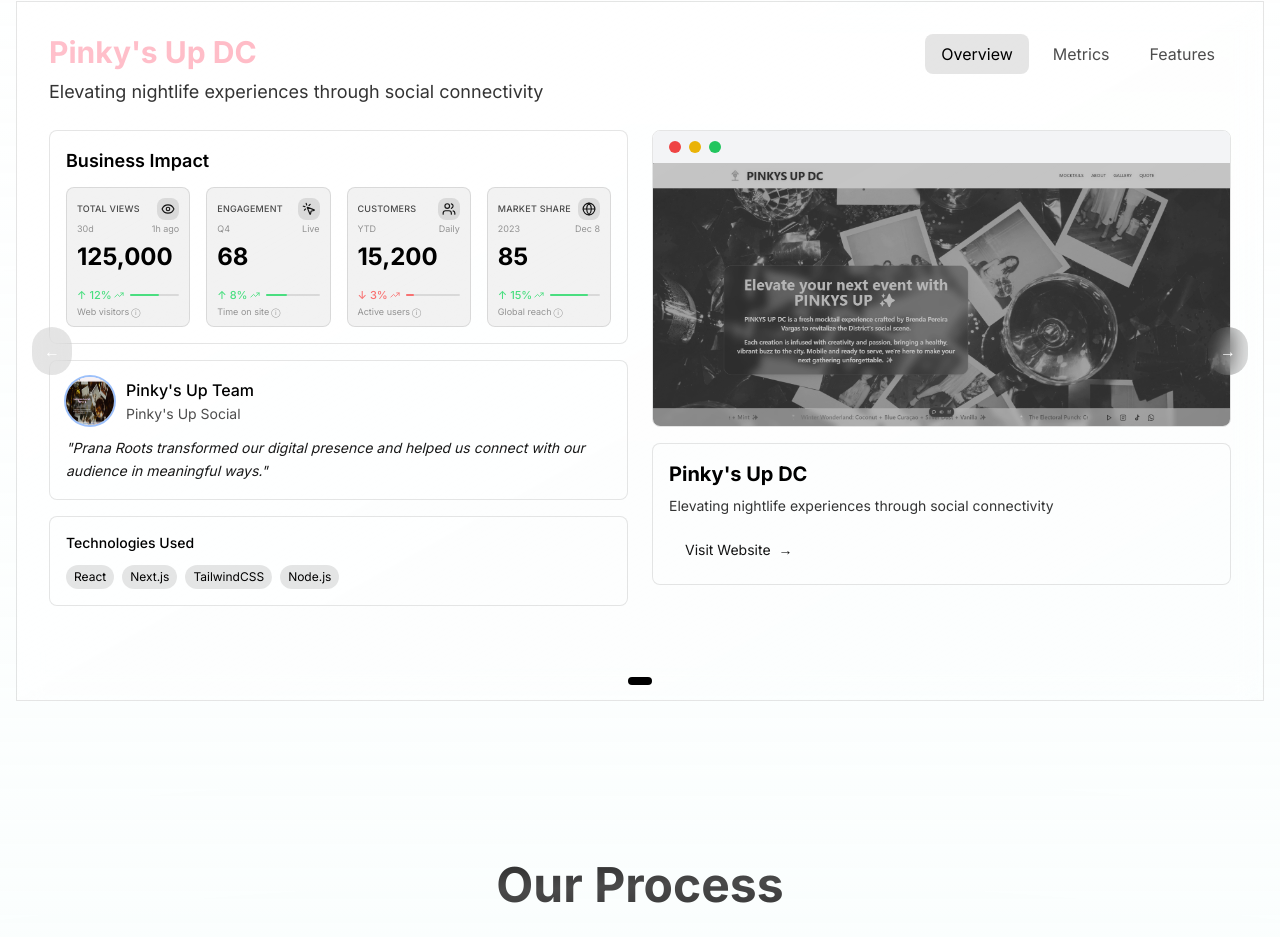
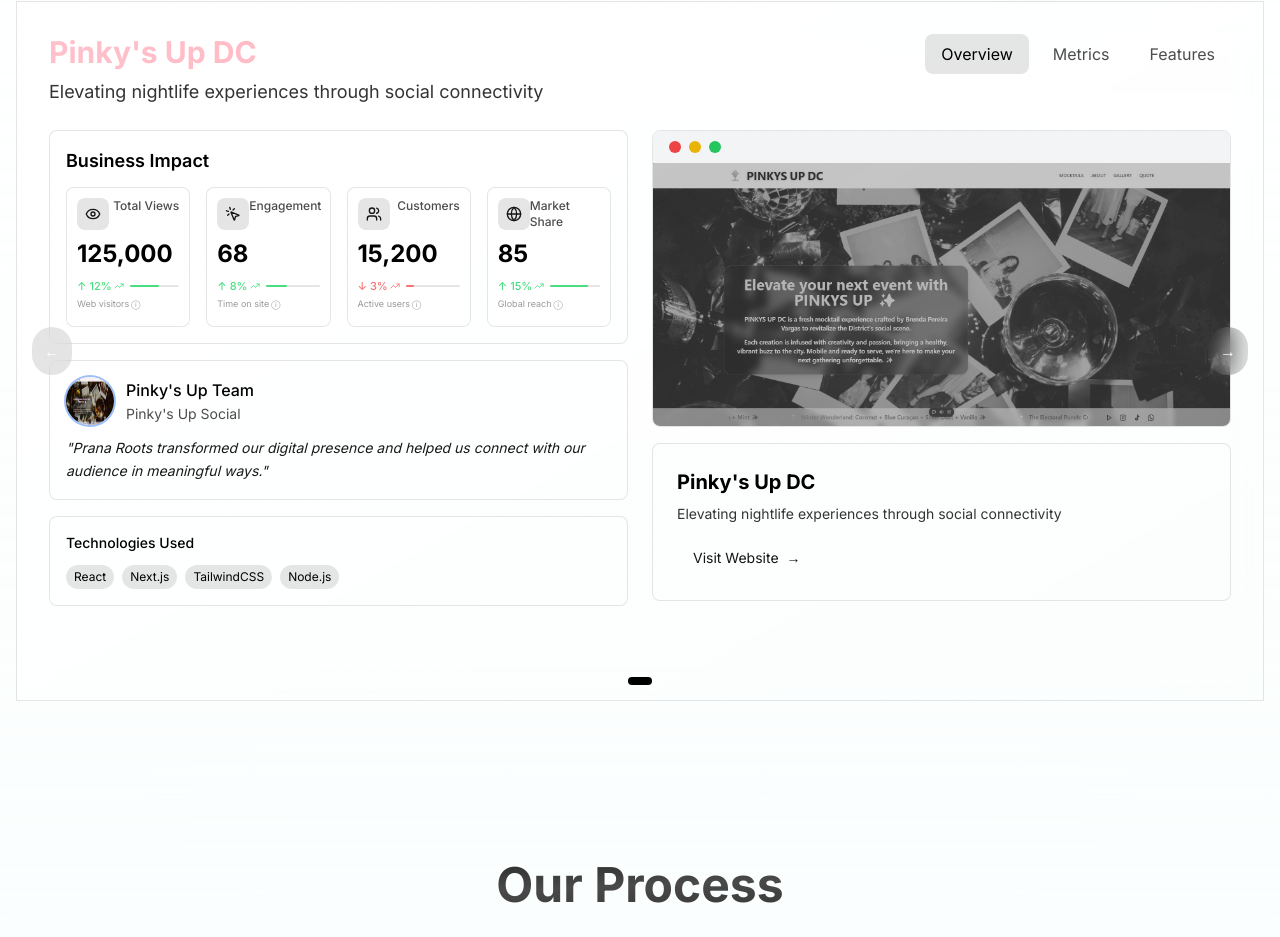
Before and after one commit to prana-canopy/prana-roots, a Next.js app: page / in a window 1280 px wide. Shown: the part 863-1800 px from the top of the page. Built offline with nearby package versions, Linux system fonts and the light colour scheme.

Commit message:
card pink hover

```diff
--- a/components/rotating-carousel.tsx
+++ b/components/rotating-carousel.tsx
@@ -230,66 +230,41 @@
         transition={{ duration: 0.5, delay: 0.2 }}
         onHoverStart={() => setIsHovered(true)}
         onHoverEnd={() => setIsHovered(false)}
-        className={`relative overflow-visible ${theme === 'dark' ? 'bg-white/10' : 'bg-black/5'} backdrop-blur-md rounded-lg p-2.5 border ${theme === 'dark' ? 'border-white/20' : 'border-black/10'} transition-all duration-300 hover:scale-105 h-[140px]`}
+        className={`
+          relative overflow-visible backdrop-blur-md rounded-lg p-2.5
+          transition-all duration-300 hover:scale-105 h-[140px]
+          before:absolute before:-inset-[1px] before:rounded-lg
+          before:bg-gradient-to-r before:from-pink-300/50 before:to-pink-500/50
+          before:opacity-0 hover:before:opacity-100
+          before:transition-opacity before:duration-300
+          before:-z-10
+          after:absolute after:inset-0 after:rounded-lg after:content-['']
+          after:transition-all after:duration-300
+          after:-z-20
+          ${theme === 'dark' ? 'bg-[#111]/90 after:bg-[#111]/90' : 'bg-white/90 after:bg-white/90'}
+          border ${theme === 'dark' ? 'border-white/20' : 'border-black/10'}
+        `}
       >
         {/* Background Pattern */}
         <div className="absolute inset-0 overflow-hidden rounded-lg opacity-5">
-          <motion.div
-            animate={{
-              rotate: isHovered ? 360 : 0,
-              scale: isHovered ? 1.2 : 1,
-            }}
-            transition={{ duration: 20, repeat: Infinity, ease: "linear" }}
-            className="absolute top-0 right-0 w-12 h-12 bg-gradient-to-br from-white/10 to-transparent rounded-full blur-xl"
-          />
-          <motion.div
-            animate={{
-              rotate: isHovered ? -360 : 0,
-              scale: isHovered ? 1.2 : 1,
-            }}
-            transition={{ duration: 15, repeat: Infinity, ease: "linear" }}
-            className="absolute bottom-0 left-0 w-10 h-10 bg-gradient-to-tr from-white/10 to-transparent rounded-full blur-lg"
-          />
         </div>
 
         {/* Content */}
-        <div className="relative h-full flex flex-col">
-          {/* Header */}
-          <div className="flex items-center justify-between mb-1">
-            <div className="min-w-0 flex-1">
-              <div className="flex items-center justify-between gap-1">
-                <span className={`${theme === 'dark' ? 'text-white/70' : 'text-black/70'} text-[9px] uppercase tracking-wide font-medium`}>
+        <div className="relative z-10 flex flex-col h-full">
+          {/* Top Section */}
+          <div className="flex items-start justify-between mb-2">
+            <div className={`p-2 rounded-lg ${theme === 'dark' ? 'bg-white/10' : 'bg-black/10'}`}>
+              {React.cloneElement(icon as React.ReactElement, {
+                className: 'w-4 h-4'
+              })}
+            </div>
+            <div className={`text-xs font-medium ${theme === 'dark' ? 'text-white/70' : 'text-black/70'}`}>
               {label}
-                </span>
-                <motion.div
-                  whileHover={{ scale: 1.1, rotate: 10 }}
-                  className={`p-1 rounded-lg ${theme === 'dark' ? 'bg-white/10' : 'bg-black/10'} shrink-0`}
-                >
-                  {React.cloneElement(icon as React.ReactElement, {
-                    className: 'w-3.5 h-3.5'
-                  })}
-                </motion.div>
-              </div>
-              <div className="flex items-center justify-between text-[9px] leading-none mt-1">
-                <span className={`${theme === 'dark' ? 'text-white/40' : 'text-black/40'}`}>
-                  {timeframe}
-                </span>
-                <motion.span
-                  initial={{ opacity: 0 }}
-                  animate={{ opacity: 1 }}
-                  className={`${theme === 'dark' ? 'text-white/40' : 'text-black/40'}`}
-                >
-                  {lastUpdated}
-                </motion.span>
-              </div>
             </div>
           </div>
 
-          {/* Value and Trend */}
-          <div className="flex-1 flex flex-col justify-between">
-            <motion.div
-              className={`text-2xl font-bold ${theme === 'dark' ? 'text-white' : 'text-black'} flex items-baseline gap-0.5 mt-1`}
-            >
+          {/* Value */}
+          <div className={`text-2xl font-bold mb-2 ${theme === 'dark' ? 'text-white' : 'text-black'}`}>
             {value.includes('%') ? (
               <>
                 <motion.span
@@ -310,7 +285,7 @@
                 {count.toLocaleString()}
               </motion.span>
             )}
-            </motion.div>
+          </div>
 
           {/* Bottom Section */}
           <div className="space-y-1">
@@ -356,7 +331,6 @@
                 </div>
               </div>
             </motion.div>
-            </div>
           </div>
         </div>
       </motion.div>
@@ -563,7 +537,7 @@
                           </div>
 
                           {/* Project Info */}
-                          <div className={`bg-white/10 ${theme === 'dark' ? 'backdrop-blur-md' : ''} rounded-lg p-4 border ${theme === 'dark' ? 'border-white/20' : 'border-black/10'}`}>
+                          <div className={`bg-white/10 ${theme === 'dark' ? 'backdrop-blur-md' : ''} rounded-lg p-6 border ${theme === 'dark' ? 'border-white/20' : 'border-black/10'}`}>
                             <h2 className={`text-xl font-bold ${theme === 'dark' ? 'text-white' : 'text-black'} mb-2`}>
                               {cards[currentIndex].title}
                             </h2>
```
Lines whose indentation alone changed are shown as unchanged.
